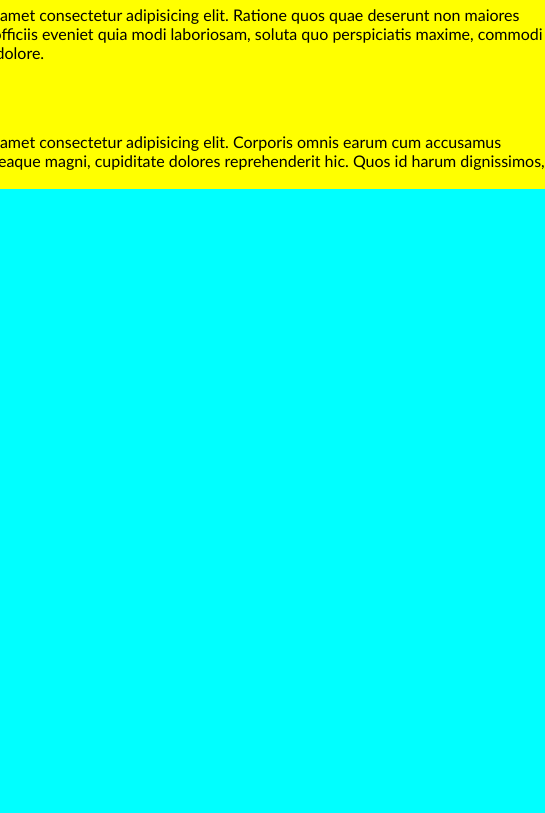
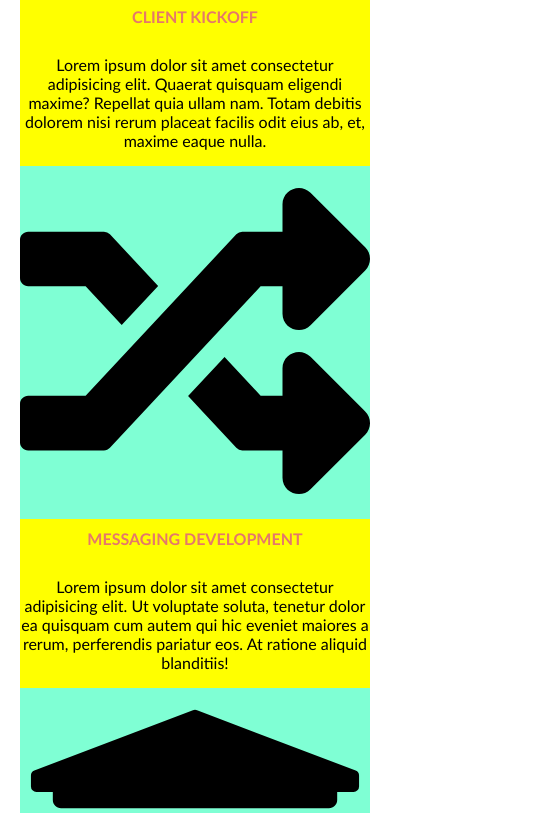
Before and after one commit to Dirigentas/trial_test, a website: page index.html in a window 390 px wide. Shown: the part 353-1166 px from the top of the page, 545 px wide, since content can reach past the window. Before the commit the page ends 844 px from the top, so only its background shows below. Drawn offline with Linux system fonts and the light colour scheme.

Commit message:
responsive

```diff
--- a/index.html
+++ b/index.html
@@ -10,25 +10,27 @@
 
     <body>
         <main class="container">
+            <div class="main-content">
                 <div class="column">
-                <div class="image-box"><img src="#" alt="image"></div>
+                    <div class="image-box"><img src="./img/cc-apple-pay-brands.svg" alt="image"></div>
                     <div class="headline">client kickoff</div>
                     <p>Lorem ipsum dolor sit amet consectetur adipisicing elit. Quaerat quisquam eligendi maxime? Repellat quia ullam nam. Totam debitis dolorem nisi rerum placeat facilis odit eius ab, et, maxime eaque nulla.</p>
                 </div>
-            <div>
-                <div class="image-box"><img src="#" alt="image"></div>
+                <div class="column">
+                    <div class="image-box"><img src="./img/random-solid.svg" alt="image"></div>
                     <div class="headline">messaging development</div>
                     <p>Lorem ipsum dolor sit amet consectetur adipisicing elit. Ut voluptate soluta, tenetur dolor ea quisquam cum autem qui hic eveniet maiores a rerum, perferendis pariatur eos. At ratione aliquid blanditiis!</p>
                 </div>
-            <div>
-                <div class="image-box"><img src="#" alt="image"></div>
+                <div class="column">
+                    <div class="image-box"><img src="./img/university-solid.svg" alt="image"></div>
                     <div class="headline">sales alinment</div>
                     <p>Lorem ipsum dolor sit amet consectetur adipisicing elit. Ratione quos quae deserunt non maiores asperiores obcaecati officiis eveniet quia modi laboriosam, soluta quo perspiciatis maxime, commodi animi incidunt itaque dolore.</p>
                 </div>
-            <div>
-                <div class="image-box"><img src="#" alt="image"></div>
+                <div class="column">
+                    <div class="image-box"><img src="./img/users-solid.svg" alt="image"></div>
                     <div class="headline">campaing strategy</div>
                     <p>Lorem ipsum dolor sit amet consectetur adipisicing elit. Corporis omnis earum cum accusamus adipisci dicta pariatur eaque magni, cupiditate dolores reprehenderit hic. Quos id harum dignissimos, eos enim officia? Sed?</p>
+                </div>
             </div>
         </main>
     </body>
--- a/styles.css
+++ b/styles.css
@@ -1,13 +1,52 @@
-.container {
-    width: 700px;
-    margin: 50px calc((100% - 700px) / 2);
-    background-color: yellow;
-}
-
 body {
-    background-color: aqua;
     margin: 0;
     box-sizing: border-box;
     font-family: 'Gill Sans', 'Gill Sans MT', Calibri; /*galima dėti ir į *, arba atskirai, jei norima tik paveldimumo, o ne kad kiekvienam individualiai taikytų*/
 
 }
+.main-content {
+    width: 700px;
+    margin: 50px calc((100% - 700px) / 2);
+    background-color: yellow;
+    display: flex;
+    justify-content: space-between;
+}
+
+.column {
+    width: 22%;
+    text-align: center;
+
+}
+
+.image-box {
+    background-color: aquamarine;
+    width: 100%;
+    aspect-ratio: 1;
+}
+.headline {
+    font-weight: bold;
+    color: #E5786A;
+    text-transform: uppercase;
+    height: 2em;
+    margin-top: 10px;
+}
+
+@media (max-width: 750px) {
+    .main-content {
+        width: 500px;
+        margin: 50px calc((100% - 500px) / 2)
+    }
+}
+@media (max-width: 550px) {
+    .container {
+        padding: 0 20px;
+    }
+    .main-content {
+        flex-direction: column;
+        margin: 0;
+        width: 100%;
+    }
+    .column {
+        width: 100%;
+    }
+}
```
Lines whose indentation alone changed are shown as unchanged.
